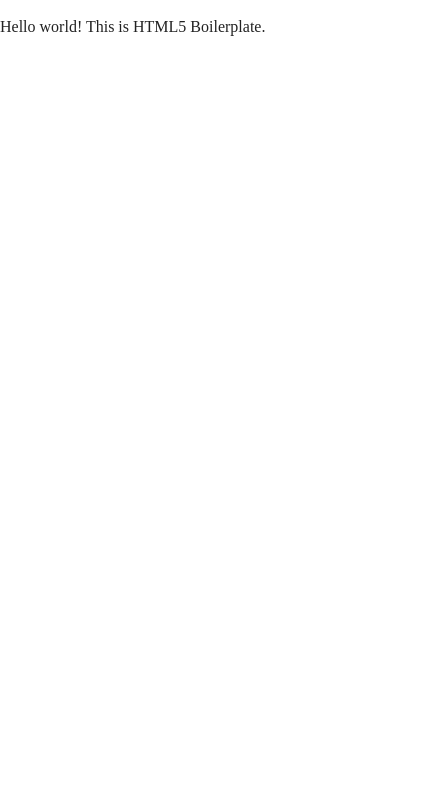
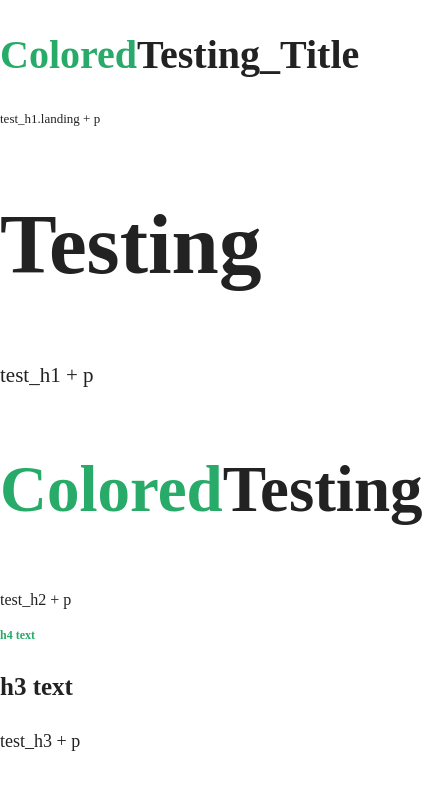
Before and after one commit to Coinsence/landing-page, a website: page dist/index.html in a window 390 px wide. Shown: the whole page, 423 px wide, since content can reach past the window. Drawn offline with nearby package versions, Linux system fonts and the light colour scheme.

Commit message:
add basic css text setup

```diff
--- /dev/null
+++ b/dist/css/texts.css
@@ -0,0 +1,114 @@
+/* texts.css */
+/*
+ * This css contain the text setup styling
+ */
+
+
+
+h1 {
+  font-size: 85px;
+}
+
+h1.landing {
+  font-size: 85px;
+}
+
+h2 {
+  font-size: 65px;
+}
+
+h3 {
+  font-size: 25px;
+}
+
+h4 {
+  color: #28AA69;
+  font-size: 12px;
+}
+
+
+h1 span {
+  color: #28AA69;
+}
+
+h2 span {
+  color: #28AA69;
+}
+
+
+
+
+h1 + p {
+  font-size: 21px;
+}
+
+h1.landing + p {
+  font-size: 18px;
+}
+
+h2 + p {
+  font-size: 18px;
+}
+
+h3 + p {
+  font-size: 18px;
+}
+
+
+@media only screen and (max-width: 768px) {
+
+  h1 { }
+
+  h1.landing {
+    font-size: 40px;
+  }
+
+  h1.landing + p {
+    font-size: 13px;
+  }
+
+  h1 + p {
+    font-size: 21px;
+  }
+
+  h2 + p {
+    font-size: 16px;
+  }
+}
+
+@media only screen and (max-width: 375px) {
+
+  h1 {
+    font-size: 50px;
+  }
+
+  h1.landing {
+    font-size: 30px;
+  }
+
+  h2 {
+    font-size: 30px;
+  }
+
+  h3 {
+    font-size: 18px;
+  }
+
+  h4 {
+    font-size: 10px;
+  }
+
+  h1.landing + p {
+    font-size: 10px;
+  }
+
+  h1 + p {
+    font-size: 16px;
+  }
+
+  h2 + p {
+    font-size: 12px;
+  }
+
+
+}
--- a/dist/index.html
+++ b/dist/index.html
@@ -12,6 +12,7 @@
   <!-- Place favicon.ico in the root directory -->
 
   <link rel="stylesheet" href="css/normalize.css">
+  <link rel="stylesheet" href="css/texts.css">
   <link rel="stylesheet" href="css/main.css">
 
   <meta name="theme-color" content="#fafafa">
@@ -23,7 +24,41 @@
   <![endif]-->
 
   <!-- Add your site or application content here -->
-  <p>Hello world! This is HTML5 Boilerplate.</p>
+
+
+
+
+  <h1 class="landing"><span>Colored</span>Testing_Title</h1>
+  <p>test_h1.landing + p</p>
+
+  <h1>Testing</h1>
+  <p>test_h1 + p</p>
+
+  <h2><span>Colored</span>Testing</h2>
+  <p>test_h2 + p</p>
+
+
+  <h4>h4 text</h4>
+
+  <h3>h3 text</h3>
+  <p>test_h3 + p</p>
+
+
+
+
+
+
+
+
+
+
+
+
+
+
+
+
+
   <script src="js/vendor/modernizr-3.7.1.min.js"></script>
   <script src="https://code.jquery.com/jquery-3.3.1.min.js" integrity="sha256-FgpCb/KJQlLNfOu91ta32o/NMZxltwRo8QtmkMRdAu8=" crossorigin="anonymous"></script>
   <script>window.jQuery || document.write('<script src="js/vendor/jquery-3.3.1.min.js"><\/script>')</script>
```
